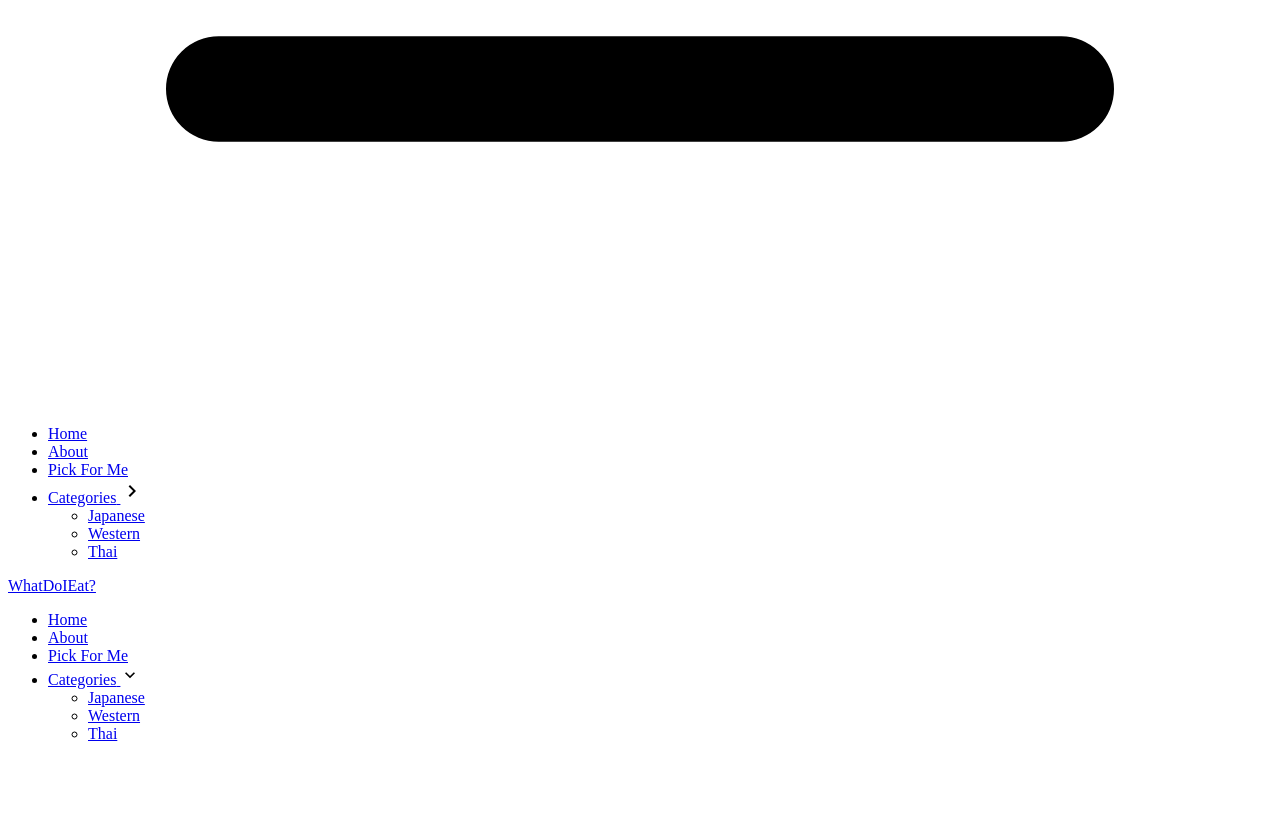
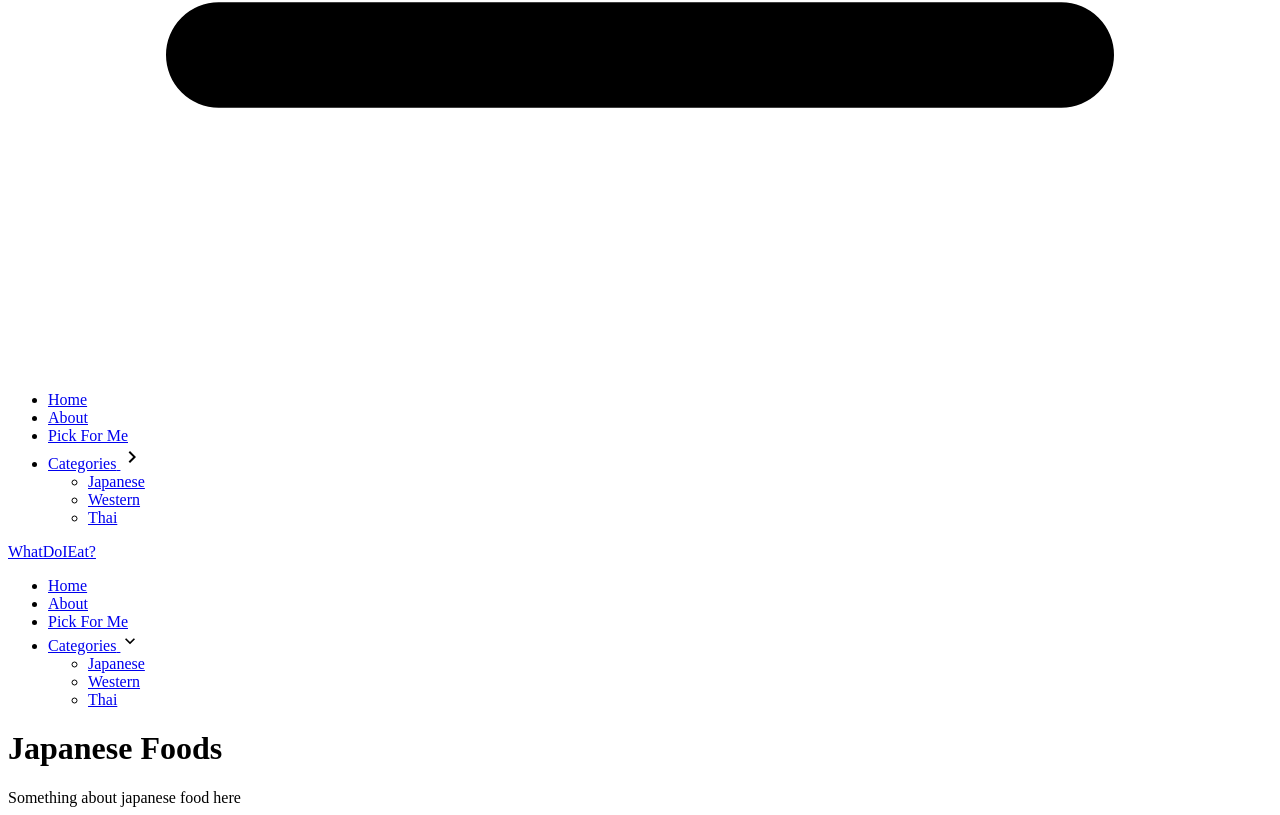
Before and after one commit to MaoMaoCake/WhatToEat, a SvelteKit app: page /categories/japanese in a window 1280 px wide. Shown: the part 909-1724 px from the top of the page. Before the commit the page ends 1668 px from the top, so only its background shows below. Built offline with nearby package versions, Linux system fonts and the light colour scheme.

Commit message:
Get data from ts page to svelte page

```diff
--- a/src/routes/categories/[slug]/+page.svelte
+++ b/src/routes/categories/[slug]/+page.svelte
@@ -1,5 +1,9 @@
 <script>
     import Nav from "$lib/Nav.svelte";
+    export let data;
+
 </script>
-<p>slug page</p>
+
 <Nav/>
+<h1>{data.title}</h1>
+<div>{@html data.content}</div>
--- /dev/null
+++ b/src/routes/categories/[slug]/+page.ts
@@ -0,0 +1,16 @@
+import {error} from '@sveltejs/kit';
+import type {LoadEvent} from '@sveltejs/kit';
+
+/** @type {import('./$types').PageLoad} */
+export function load( { params }: LoadEvent ): object {
+    // sample function will finish this later
+    // todo modify the example function
+    if (params.slug === 'japanese') {
+        return {
+            title: 'Japanese Foods',
+            content: 'Something about japanese food here'
+        };
+    }
+
+    throw error(404, 'Not found');
+}
```
